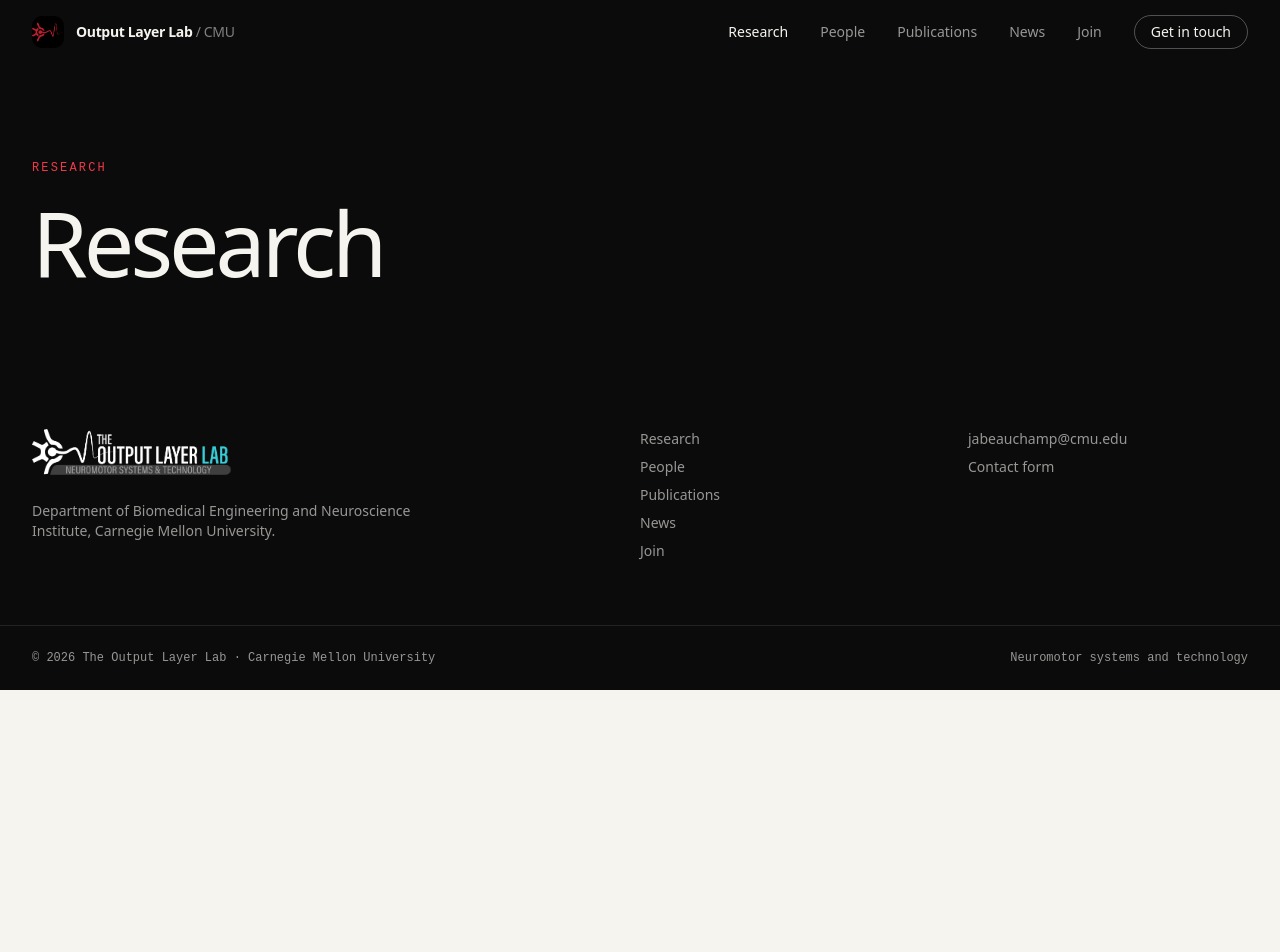
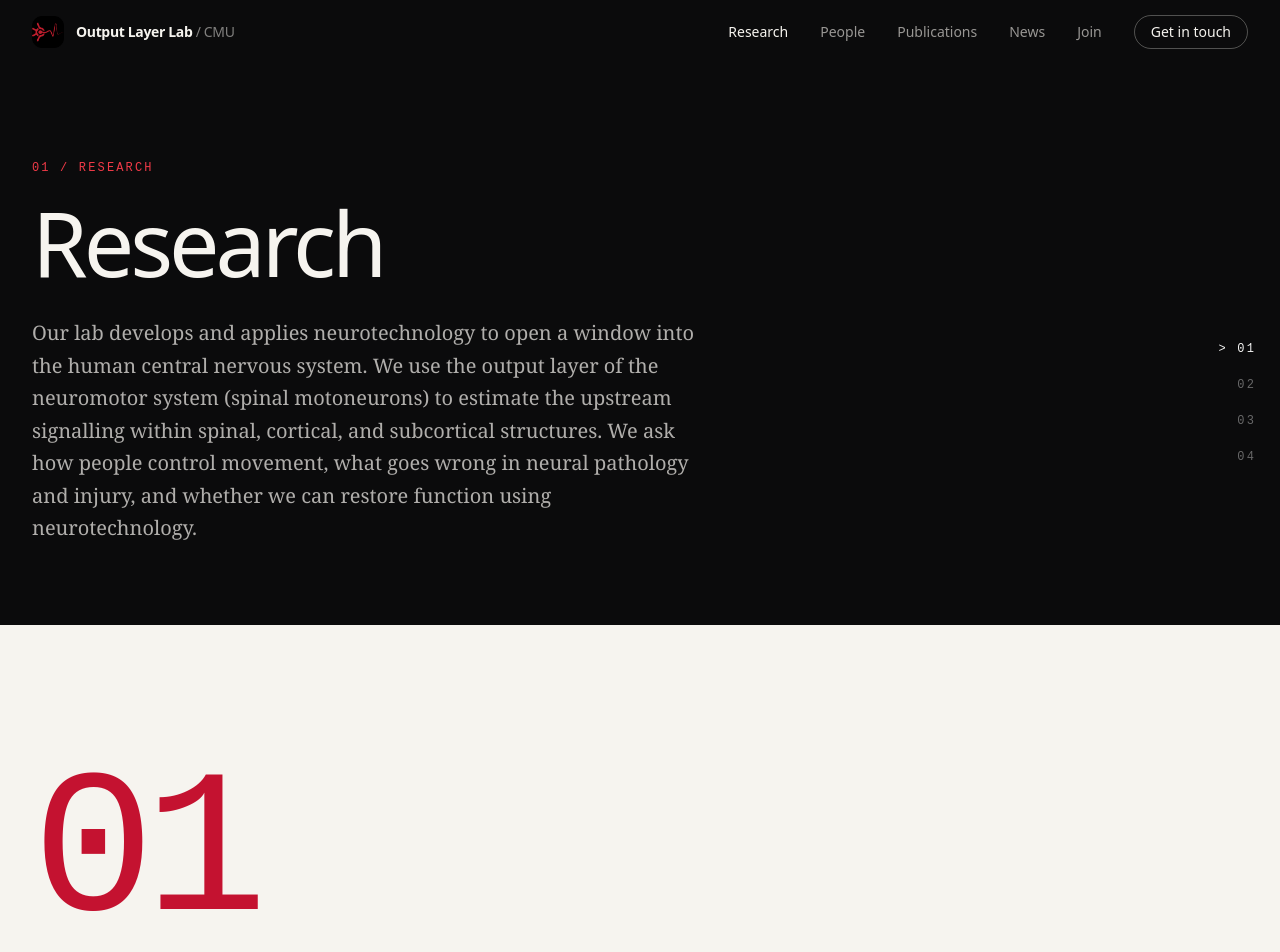
Before and after one commit to devansh-gr/Beauchamp_Lab, a React (Vite) app in the folder site/: page /research in a window 1280 px wide. Shown: the top 952 px of the page. Before the commit the page ends 800 px from the top, so only its background shows below. Built offline with nearby package versions, Linux system fonts and the light colour scheme.

Commit message:
Build Research page

```diff
--- /dev/null
+++ b/site/src/components/research/ProjectSection.tsx
@@ -0,0 +1,54 @@
+import { Container, Reveal } from '../ui/Reveal'
+import type { Project } from '../../content/types'
+import { ProjectViz } from './ProjectViz'
+import { RelatedPubs } from './RelatedPubs'
+
+export function ProjectSection({ project, dark }: { project: Project; dark: boolean }) {
+  const { num, slug, title, body, subs, viz } = project
+  return (
+    <section
+      id={slug}
+      aria-labelledby={`${slug}-h`}
+      className={`scroll-mt-0 py-24 sm:py-32 ${dark ? 'bg-ink text-paper' : 'bg-paper text-ink-2'}`}
+    >
+      <Container>
+        <Reveal>
+          <p
+            aria-hidden
+            className={`font-mono text-[clamp(5rem,16vw,14rem)] font-medium leading-none tracking-tighter ${
+              dark ? 'text-red-bright' : 'text-red'
+            }`}
+          >
+            {num}
+          </p>
+          <h2 id={`${slug}-h`} className="mt-6 max-w-4xl text-4xl font-medium tracking-tight sm:text-5xl">
+            {title}
+          </h2>
+          <p className="mt-8 max-w-3xl font-serif text-lg leading-relaxed opacity-80 sm:text-xl">{body}</p>
+        </Reveal>
+
+        {subs.length > 0 && (
+          <div className="mt-12 space-y-4 sm:ml-12">
+            {subs.map((s) => (
+              <Reveal key={s.num}>
+                <article className={`border p-6 ${dark ? 'border-paper/20' : 'border-ink/20'}`}>
+                  <p className={`font-mono text-xs tracking-[0.18em] ${dark ? 'text-red-bright' : 'text-red'}`}>{s.num}</p>
+                  <h3 className="mt-2 text-xl font-medium tracking-tight">{s.title}</h3>
+                  <p className="mt-3 font-serif leading-relaxed opacity-80">{s.body}</p>
+                </article>
+              </Reveal>
+            ))}
+          </div>
+        )}
+
+        {viz && viz !== 'EmgHero' && (
+          <div className="mt-16">
+            <ProjectViz viz={viz} />
+          </div>
+        )}
+
+        <RelatedPubs slug={slug} dark={dark} />
+      </Container>
+    </section>
+  )
+}
--- /dev/null
+++ b/site/src/components/research/ProjectViz.tsx
@@ -0,0 +1,41 @@
+import { Suspense, useState } from 'react'
+import { NeuromodDial, PathwayStory, RecruitmentRaster } from '../viz'
+import type { Project } from '../../content/types'
+
+const STEPS = ['Brain', 'Spinal cord', 'Motoneuron', 'Muscle'] as const
+
+function Pathway() {
+  const [step, setStep] = useState<0 | 1 | 2 | 3>(0)
+  return (
+    <div>
+      <div className="mb-4 flex flex-wrap gap-2" role="group" aria-label="Pathway step">
+        {STEPS.map((label, i) => (
+          <button
+            key={label}
+            type="button"
+            aria-pressed={step === i}
+            onClick={() => setStep(i as 0 | 1 | 2 | 3)}
+            className={`border px-3 py-2 font-mono text-xs uppercase tracking-[0.14em] transition-colors ${
+              step === i ? 'border-red-bright bg-red text-paper' : 'border-paper/30 text-paper/70 hover:border-paper'
+            }`}
+          >
+            {i + 1} {label}
+          </button>
+        ))}
+      </div>
+      <PathwayStory step={step} className="h-[460px] w-full" />
+    </div>
+  )
+}
+
+export function ProjectViz({ viz }: { viz: Project['viz'] }) {
+  if (!viz || viz === 'EmgHero') return null
+  const cls = 'h-[460px] w-full'
+  return (
+    <Suspense fallback={<div className={`${cls} animate-pulse bg-current opacity-5`} aria-hidden />}>
+      {viz === 'RecruitmentRaster' && <RecruitmentRaster className={cls} />}
+      {viz === 'NeuromodDial' && <NeuromodDial className={cls} />}
+      {viz === 'PathwayStory' && <Pathway />}
+    </Suspense>
+  )
+}
--- /dev/null
+++ b/site/src/components/research/RelatedPubs.tsx
@@ -0,0 +1,50 @@
+import { PUBLICATIONS } from '../../content/publications'
+
+const KEYWORDS: Record<string, string[]> = {
+  'latent-inputs': ['reverse engineering', 'synaptic inputs'],
+  'injury-and-disease': ['stroke', 'multiple sclerosis'],
+  'arousal-and-attention': ['neuromodulatory', 'persistent inward'],
+  'internal-state': ['neuromodulatory', 'inhibitory', 'intrinsic properties'],
+}
+
+export function RelatedPubs({ slug, dark }: { slug: string; dark: boolean }) {
+  const words = KEYWORDS[slug] ?? []
+  const pubs = PUBLICATIONS.filter((p) => words.some((w) => p.title.toLowerCase().includes(w))).slice(0, 2)
+  if (!pubs.length) return null
+  return (
+    <aside className="mt-16" aria-label="Related publications">
+      <p className={`font-mono text-xs uppercase tracking-[0.18em] ${dark ? 'text-red-bright' : 'text-red'}`}>
+        Related publications
+      </p>
+      <ul className={`mt-4 divide-y border-y ${dark ? 'divide-paper/15 border-paper/15' : 'divide-ink/15 border-ink/15'}`}>
+        {pubs.map((p) => {
+          const inner = (
+            <>
+              <span className="font-mono text-xs text-iron">
+                {p.year} / {p.venue}
+              </span>
+              <span className="mt-1 block font-sans text-lg font-medium tracking-tight">{p.title}</span>
+              <span className="mt-1 block font-serif text-sm opacity-70">{p.authors}</span>
+            </>
+          )
+          return (
+            <li key={p.title}>
+              {p.doi ? (
+                <a
+                  href={p.doi.startsWith('http') ? p.doi : `https://doi.org/${p.doi}`}
+                  target="_blank"
+                  rel="noreferrer"
+                  className="block py-4 transition-transform hover:translate-x-1"
+                >
+                  {inner}
+                </a>
+              ) : (
+                <div className="py-4">{inner}</div>
+              )}
+            </li>
+          )
+        })}
+      </ul>
+    </aside>
+  )
+}
--- /dev/null
+++ b/site/src/components/research/SideIndex.tsx
@@ -0,0 +1,27 @@
+import { PROJECTS } from '../../content/lab'
+
+export function SideIndex({ active }: { active: string }) {
+  return (
+    <nav
+      aria-label="Research projects"
+      className="fixed right-6 top-1/2 z-30 hidden -translate-y-1/2 mix-blend-difference lg:block"
+    >
+      <ul className="space-y-3 text-right">
+        {PROJECTS.map((p) => (
+          <li key={p.slug}>
+            <a
+              href={`#${p.slug}`}
+              aria-current={active === p.slug ? 'true' : undefined}
+              className={`font-mono text-xs uppercase tracking-[0.18em] text-white transition-opacity ${
+                active === p.slug ? 'opacity-100' : 'opacity-40 hover:opacity-80'
+              }`}
+            >
+              {active === p.slug && <span aria-hidden>{'> '}</span>}
+              {p.num}
+            </a>
+          </li>
+        ))}
+      </ul>
+    </nav>
+  )
+}
--- a/site/src/pages/Research.tsx
+++ b/site/src/pages/Research.tsx
@@ -1,6 +1,41 @@
+import { useEffect, useState } from 'react'
+import { useLocation, useParams } from 'react-router'
 import { PageHeader } from '../components/ui/Reveal'
+import { ProjectSection } from '../components/research/ProjectSection'
+import { SideIndex } from '../components/research/SideIndex'
+import { LAB, PROJECTS } from '../content/lab'
 
-// STUB: replaced by page-builder.
 export default function Research() {
-  return <PageHeader eyebrow="Research" title="Research" />
+  const { slug } = useParams()
+  const { hash } = useLocation()
+  const [active, setActive] = useState(PROJECTS[0].slug)
+  const target = slug ?? hash.replace('#', '')
+
+  useEffect(() => {
+    if (!target) return
+    const id = requestAnimationFrame(() => document.getElementById(target)?.scrollIntoView())
+    return () => cancelAnimationFrame(id)
+  }, [target])
+
+  useEffect(() => {
+    const els = PROJECTS.map((p) => document.getElementById(p.slug)).filter((e): e is HTMLElement => !!e)
+    const io = new IntersectionObserver(
+      (entries) => {
+        for (const e of entries) if (e.isIntersecting) setActive(e.target.id)
+      },
+      { rootMargin: '-45% 0px -45% 0px' },
+    )
+    els.forEach((el) => io.observe(el))
+    return () => io.disconnect()
+  }, [])
+
+  return (
+    <>
+      <PageHeader eyebrow="01 / Research" title="Research" intro={LAB.overview} />
+      <SideIndex active={active} />
+      {PROJECTS.map((p, i) => (
+        <ProjectSection key={p.slug} project={p} dark={i % 2 === 1} />
+      ))}
+    </>
+  )
 }
```
